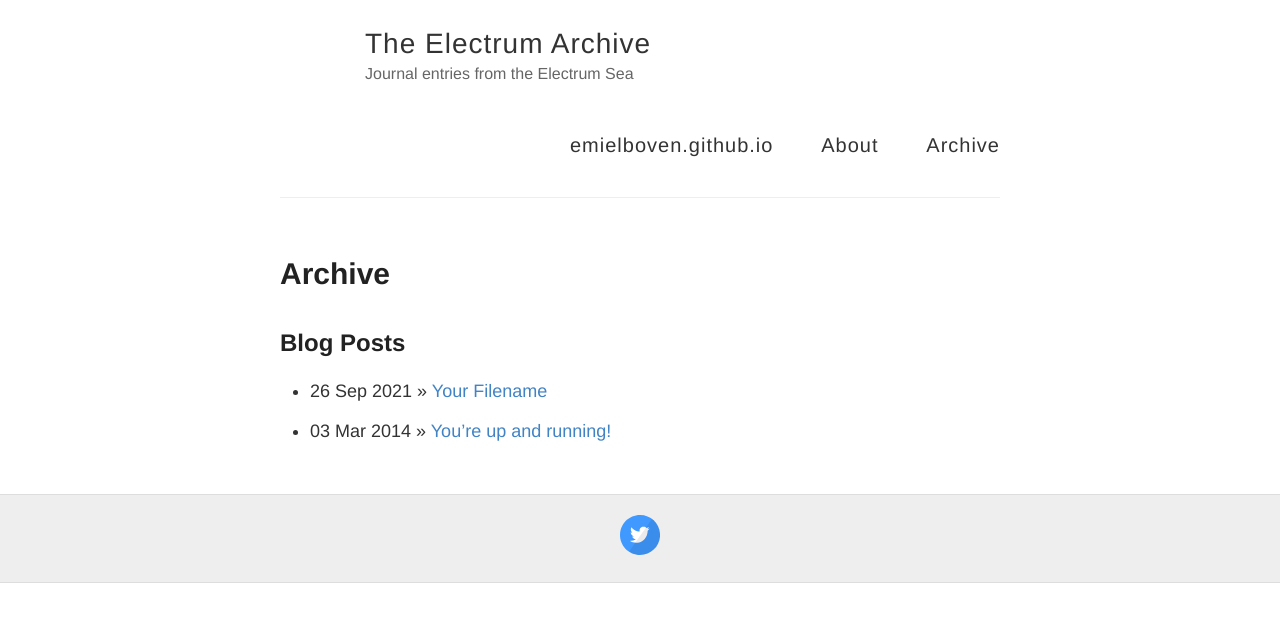
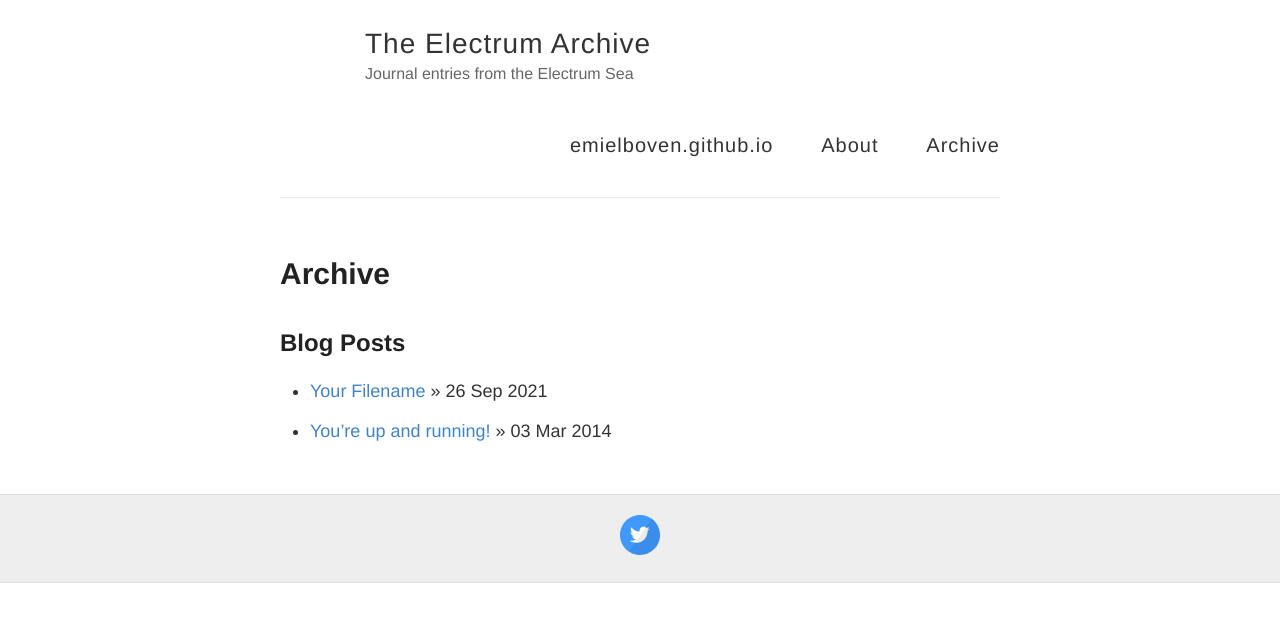
Before and after one commit to emielboven/emielboven.github.io, a Jekyll site: the page built from archive.md, in a window 1280 px wide. Shown: the top 622 px of the page. Built offline with Jekyll 4.4.1, drawn with Linux system fonts in a browser that asks for light colours.

Commit message:
Update archive.md

```diff
--- a/archive.md
+++ b/archive.md
@@ -1,10 +1,11 @@
 ---
 layout: page
 title: Archive
+published: true
 ---
 
 ## Blog Posts
 
 {% for post in site.posts %}
-  * {{ post.date | date_to_string }} &raquo; [ {{ post.title }} ]({{ post.url }})
+  * [ {{ post.title }} ]({{ post.url }}) &raquo; {{ post.date | date_to_string }}
 {% endfor %}
```
